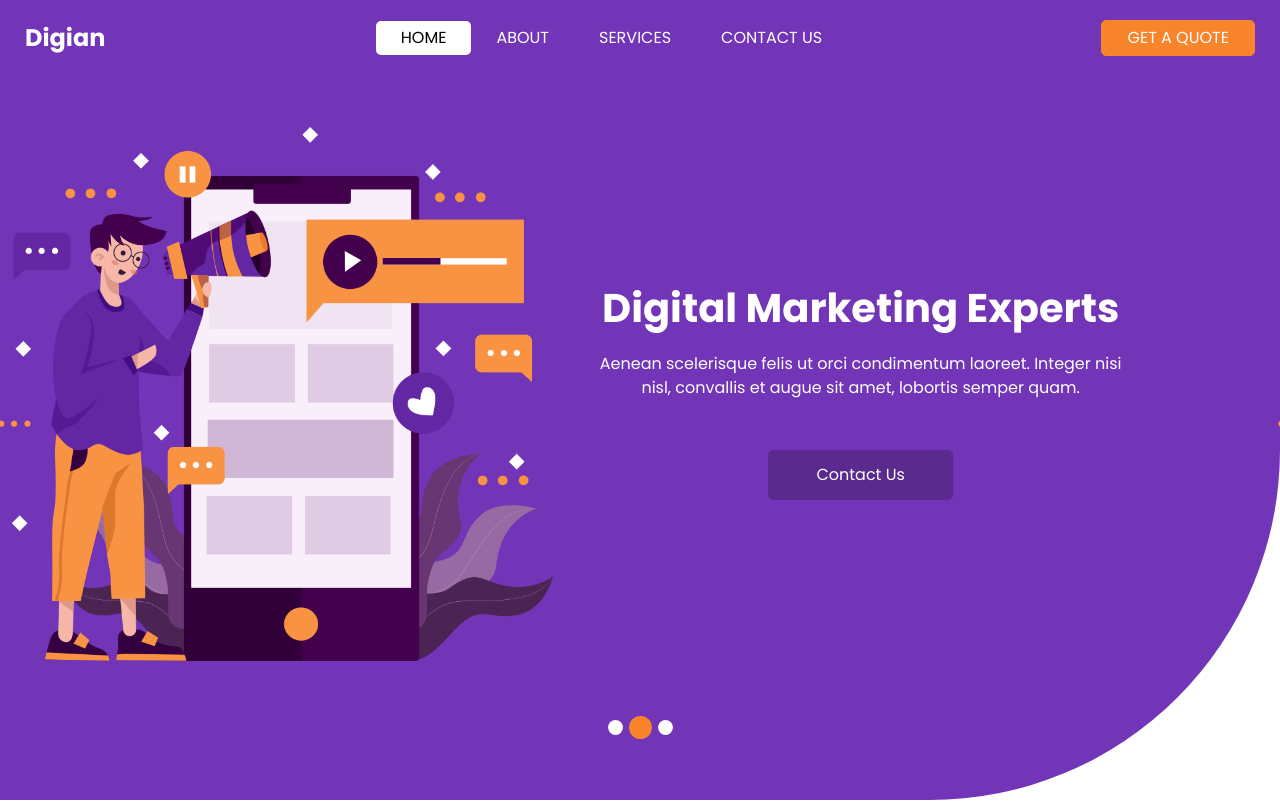
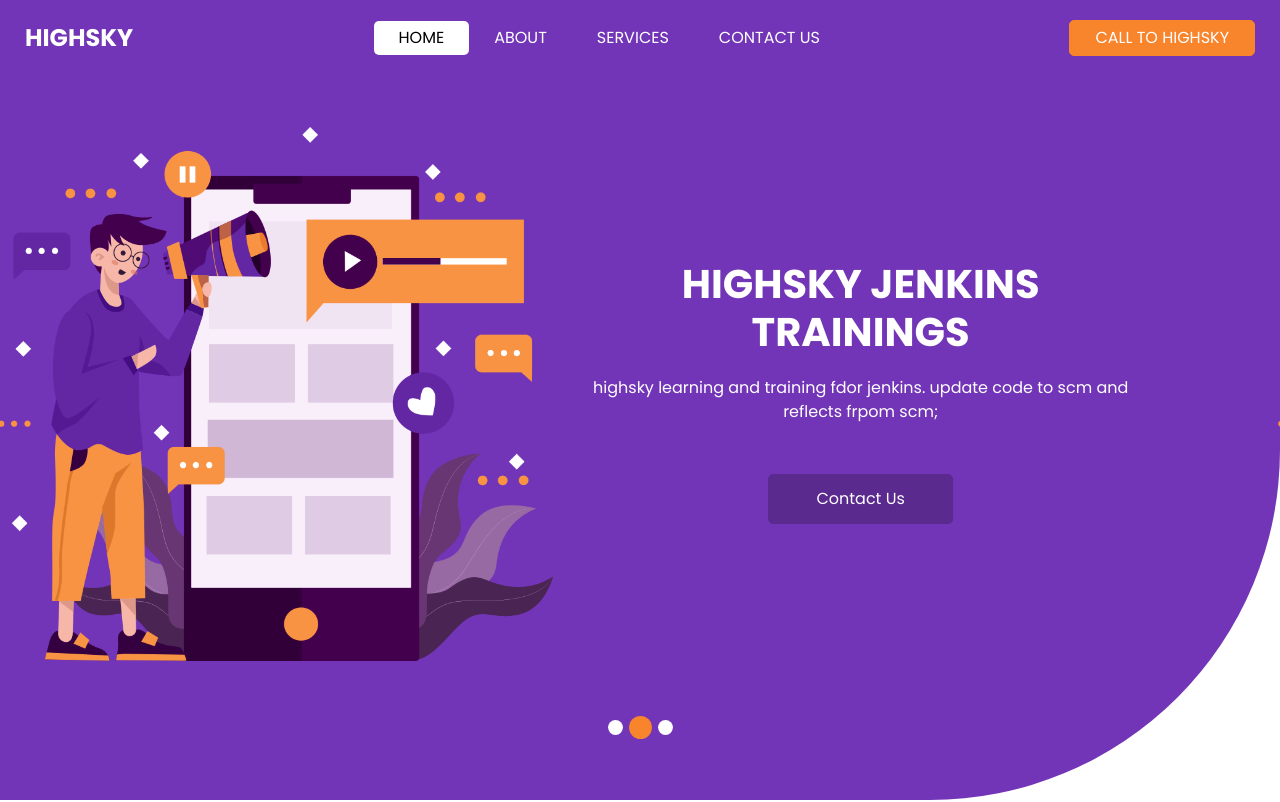
Before and after one commit to prateekkumawat/jenkins_docker_test, a plain HTML site: page digian-html/index.html in a window 1280 px wide. Shown: the top 802 px of the page. Drawn offline with nearby package versions, Linux system fonts and the light colour scheme; some packages are replaced by stand-ins of ours.

Commit message:
Update index.html

```diff
--- a/digian-html/index.html
+++ b/digian-html/index.html
@@ -12,7 +12,7 @@
   <meta name="description" content="" />
   <meta name="author" content="" />
 
-  <title>Digian</title>
+  <title>HIGHSKY</title>
 
 
   <!-- bootstrap core css -->
@@ -37,7 +37,7 @@
         <nav class="navbar navbar-expand-lg custom_nav-container ">
           <a class="navbar-brand" href="index.html">
             <span>
-              Digian
+              HIGHSKY
             </span>
           </a>
 
@@ -62,7 +62,7 @@
             </ul>
             <div class="quote_btn-container">
               <a href="" class="quote_btn">
-                Get A Quote
+                Call to HIGHSKY
               </a>
             </div>
           </div>
@@ -85,10 +85,10 @@
                 <div class="col-md-6">
                   <div class="detail-box">
                     <h1>
-                      Digital Marketing Experts
+                      HIGHSKY JENKINS TRAININGS
                     </h1>
                     <p>
-                      Aenean scelerisque felis ut orci condimentum laoreet. Integer nisi nisl, convallis et augue sit amet, lobortis semper quam.
+                      highsky learning and training fdor jenkins. update code to scm and reflects frpom scm;
                     </p>
                     <div class="btn-box">
                       <a href="" class="btn1">
```
